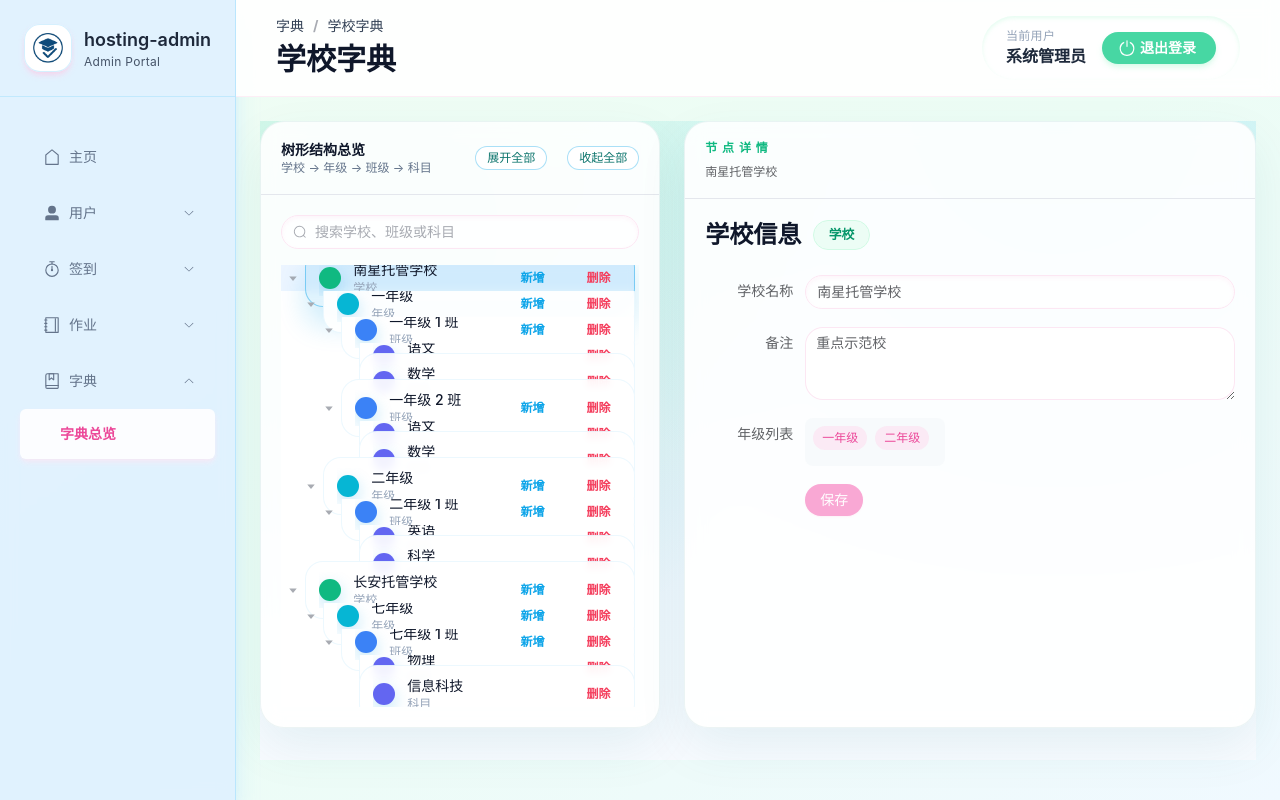
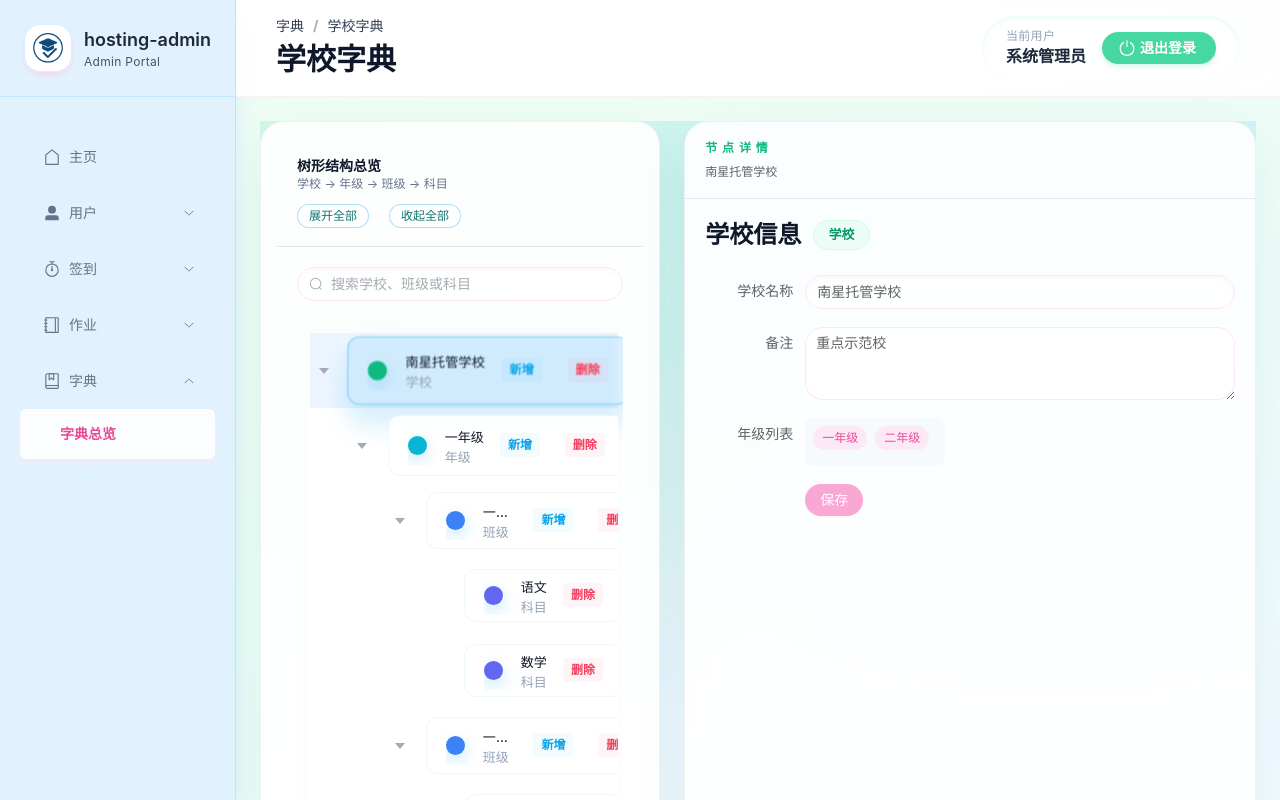
Before and after one commit to zzbazzzbaz/hosting-admin, a Vue app: page /dictionary/schools in a window 1280 px wide. Built offline with nearby package versions, Linux system fonts and the light colour scheme.

Commit message:
树形结构样式修复

```diff
--- a/src/views/dictionary/components/TreePreviewCard.vue
+++ b/src/views/dictionary/components/TreePreviewCard.vue
@@ -56,7 +56,7 @@
       >
         <!-- 自定义节点内容插槽 -->
         <template #default="{ data }">
-          <div class="node-shell">
+          <div :class="['node-shell', `node-${data.type}`]">
             <!-- 左侧：节点信息 -->
             <div class="node-content">
               <!-- 类型指示器圆点 -->
@@ -226,9 +226,11 @@ defineExpose({
 <style scoped>
 .dictionary-tree-card {
   border: 1px solid rgba(15, 118, 110, 0.08);
-  background: rgba(255, 255, 255, 0.9);
+  background: rgba(255, 255, 255, 0.95);
   box-shadow: 0 20px 50px rgba(15, 118, 110, 0.08);
   backdrop-filter: blur(10px);
+  padding: 1rem;
+  margin-bottom: 1rem;
 }
 
 .btn-soft {
@@ -247,7 +249,11 @@ defineExpose({
   flex: 1;
   max-height: 540px;
   overflow-y: auto;
-  padding-right: 0.25rem;
+  padding: 0.8rem;
+  padding-right: 0.3rem;
+  background: rgba(249, 250, 251, 0.4);
+  border-radius: 10px;
+  margin: 0.2rem 0;
 }
 
 @media (min-width: 1280px) {
@@ -271,12 +277,14 @@ defineExpose({
   align-items: center;
   justify-content: space-between;
   gap: 1rem;
-  border-radius: 18px;
-  padding: 0.65rem 0.8rem;
+  border-radius: 12px;
+  margin: 12px 0;
   border: 1px solid rgba(14, 165, 233, 0.08);
   background: rgba(255, 255, 255, 0.92);
   transition: border-color 0.2s ease, box-shadow 0.2s ease, transform 0.2s ease;
   backdrop-filter: blur(4px);
+  position: relative;
+  z-index: 1;
 }
 
 /* 左侧节点内容区域 */
@@ -284,7 +292,7 @@ defineExpose({
   flex: 1;
   display: flex;
   align-items: center;
-  gap: 0.75rem;
+  gap: 0.8rem;
   min-width: 0;
   overflow: hidden;
 }
@@ -293,12 +301,19 @@ defineExpose({
 .node-text {
   flex: 1;
   min-width: 0;
+  line-height: 1.2;
 }
 
 .node-text p {
   overflow: hidden;
   text-overflow: ellipsis;
   white-space: nowrap;
+  margin: 0.1rem 0;
+  font-size: 13px;
+}
+
+.node-text p:last-child {
+  margin-bottom: 0;
 }
 
 /* 右侧操作按钮区域 */
@@ -306,22 +321,23 @@ defineExpose({
   flex-shrink: 0;
   display: flex;
   align-items: center;
-  gap: 0.5rem;
+  gap: 0.8rem;
 }
 
 .type-dot {
-  width: 1.4rem;
-  height: 1.4rem;
+  width: 1.2rem;
+  height: 1.2rem;
   border-radius: 999px;
   display: inline-flex;
   flex-shrink: 0;
   box-shadow: 0 6px 16px rgba(14, 165, 233, 0.25);
+  margin-right: 0.3rem;
 }
 
 .node-shell:hover {
   border-color: rgba(14, 165, 233, 0.35);
   box-shadow: 0 12px 20px rgba(156, 163, 175, 0.2);
-  transform: translateY(-1px);
+  transform: translateY(-2px);
 }
 
 /* 当前选中节点样式 */
@@ -329,19 +345,83 @@ defineExpose({
   background: rgba(14, 165, 233, 0.12);
   border-color: rgba(14, 165, 233, 0.45);
   box-shadow: 0 18px 28px rgba(14, 165, 233, 0.2);
+  transform: scale(1.02);
+}
+
+/* 不同节点类型的高度样式 */
+.node-school {
+  min-height: 60px;
+  padding: 0.8rem 1.2rem;
+}
+
+.node-grade {
+  min-height: 52px;
+  padding: 0.6rem 1.2rem;
+}
+
+.node-class {
+  min-height: 48px;
+  padding: 0.5rem 1.2rem;
+}
+
+.node-subject {
+  min-height: 44px;
+  padding: 0.4rem 1.2rem;
+}
+
+/* 树节点子元素 */
+:deep(.el-tree-node__children) {
+  padding-left: 20px;
+  margin-top: 0px;
+  margin-bottom: 0px;
+}
+
+/* 树节点内容样式 */
+:deep(.el-tree-node__content) {
+  min-height: 0;
+  padding: 0;
+  height: 75px;
+}
+
+/* 树节点样式 */
+:deep(.el-tree-node) {
+  line-height: 1.5;
+}
+
+/* 树节点展开图标样式 */
+:deep(.el-tree-node__expand-icon) {
+  margin-right: 12px;
+  font-size: 16px;
+  width: 20px;
+  height: 20px;
+}
+
+/* 树节点缩进样式 */
+:deep(.el-tree-node__indent) {
+  width: 16px;
 }
 
 .node-actions .btn-link {
   color: #0ea5e9 !important;
   font-weight: 600;
   box-shadow: none !important;
+  font-size: 12px;
+  padding: 3px 8px;
+  border-radius: 4px;
+  background: rgba(14, 165, 233, 0.05);
 }
 
 .node-actions .btn-link:hover {
   color: #0284c7 !important;
+  background: rgba(14, 165, 233, 0.1);
 }
 
 .node-actions .btn-link.danger {
   color: #f43f5e !important;
+  background: rgba(244, 63, 94, 0.05);
+}
+
+.node-actions .btn-link.danger:hover {
+  background: rgba(244, 63, 94, 0.1);
 }
 </style>
```
